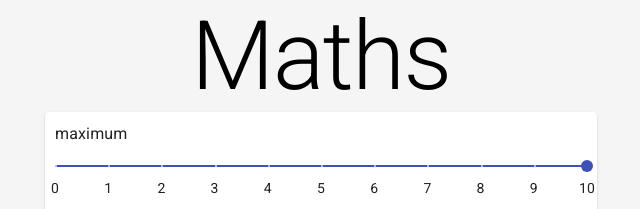
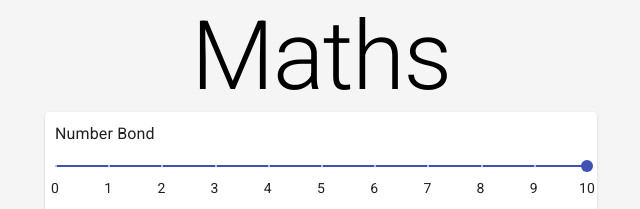
Before and after one commit to SuperDrew/maths, a React (Create React App) app: page / in a window 1280 px wide. Shown: the top 209 px of the page, without its empty margins (319-959 px from the left). Built offline with nearby package versions, Linux system fonts and the light colour scheme.

Commit message:
refactor max to number bond

```diff
--- a/src/App.js
+++ b/src/App.js
@@ -25,16 +25,16 @@ const useStyles = makeStyles(() => ({
 function App() {
     const classes = useStyles();
     const min = 0;
-    const [max, setMax] = useState(10);
+    const [numberBond, setNumberBond] = useState(10);
     const [rows, setRows] = useState([]);
 
-    const updateMax = (changedMax) => {
-        setMax(changedMax);
+    const updateNumberBond = (changedNumberBond) => {
+        setNumberBond(changedNumberBond);
     };
 
     useEffect(() => {
-        setRows(generateRows(min, max));
-    }, [min, max]);
+        setRows(generateRows(min, numberBond));
+    }, [min, numberBond]);
 
     return (
         <div className="App">
@@ -50,11 +50,11 @@ function App() {
                         <Paper className={classes.control}>
                             <Grid item>
                                 <LabelledSlider
-                                    label="maximum"
+                                    label="Number Bond"
                                     max={10}
-                                    defaultValue={max}
+                                    defaultValue={numberBond}
                                     step={1}
-                                    onChange={updateMax}
+                                    onChange={updateNumberBond}
                                 />
                             </Grid>
                         </Paper>
@@ -79,7 +79,7 @@ function App() {
                                 color="primary"
                                 endIcon={<Icon>send</Icon>}
                                 onClick={() => {
-                                    setRows(generateRows(min, max));
+                                    setRows(generateRows(min, numberBond));
                                 }}
                             >
                                 Generate maths fun!
```
